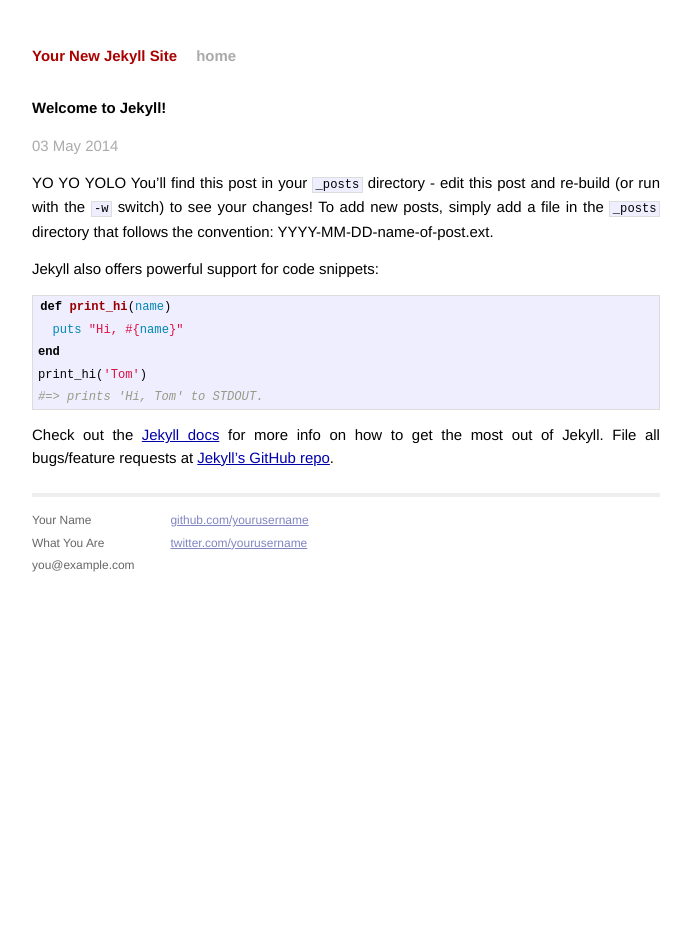
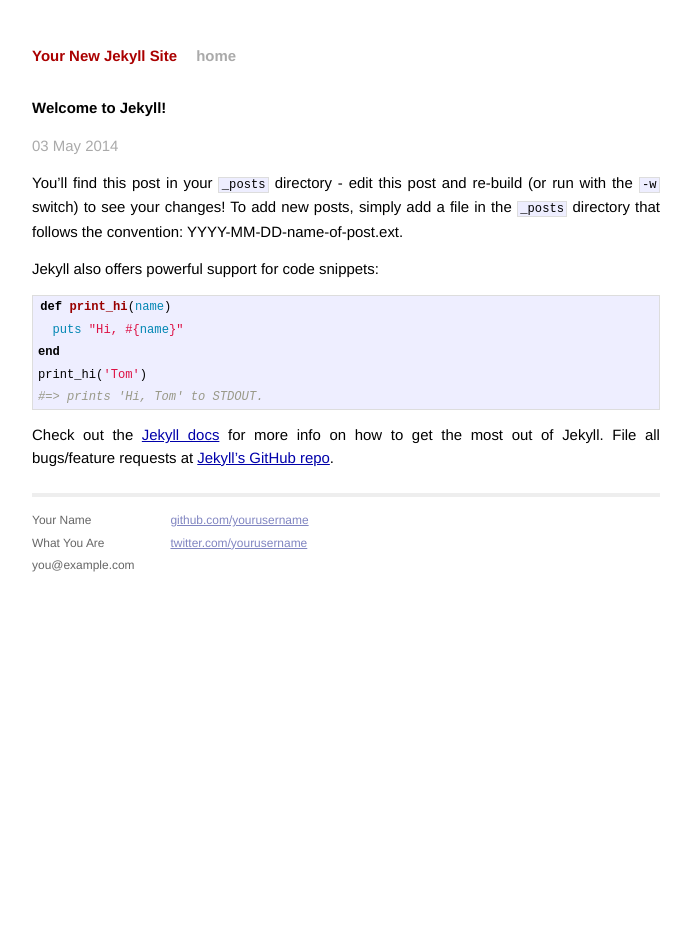
Before and after one commit to iamjames/jekyll, a Jekyll site: the page built from _posts/2014-05-03-welcome-to-jekyll.markdown, in a window 1280 px wide. Shown: the whole page, without its empty margins (294-985 px from the left). Built offline with Jekyll 4.4.1, drawn with Linux system fonts in a browser that asks for light colours; Markdown is read by kramdown in place of the engine named in the settings.

Commit message:
Update 2014-05-03-welcome-to-jekyll.markdown

```diff
--- a/_posts/2014-05-03-welcome-to-jekyll.markdown
+++ b/_posts/2014-05-03-welcome-to-jekyll.markdown
@@ -5,7 +5,6 @@ date:   2014-05-03 21:53:58
 categories: jekyll update
 ---
 
-YO YO YOLO
 You'll find this post in your `_posts` directory - edit this post and re-build (or run with the `-w` switch) to see your changes!
 To add new posts, simply add a file in the `_posts` directory that follows the convention: YYYY-MM-DD-name-of-post.ext.
 
```
